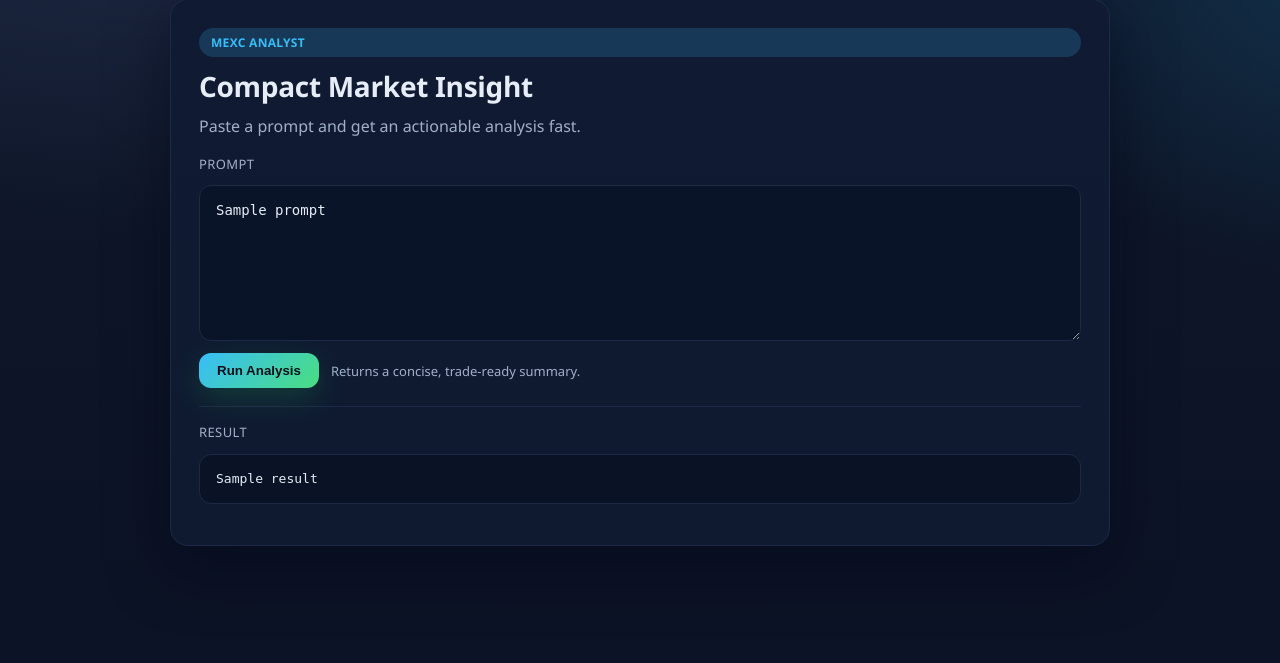
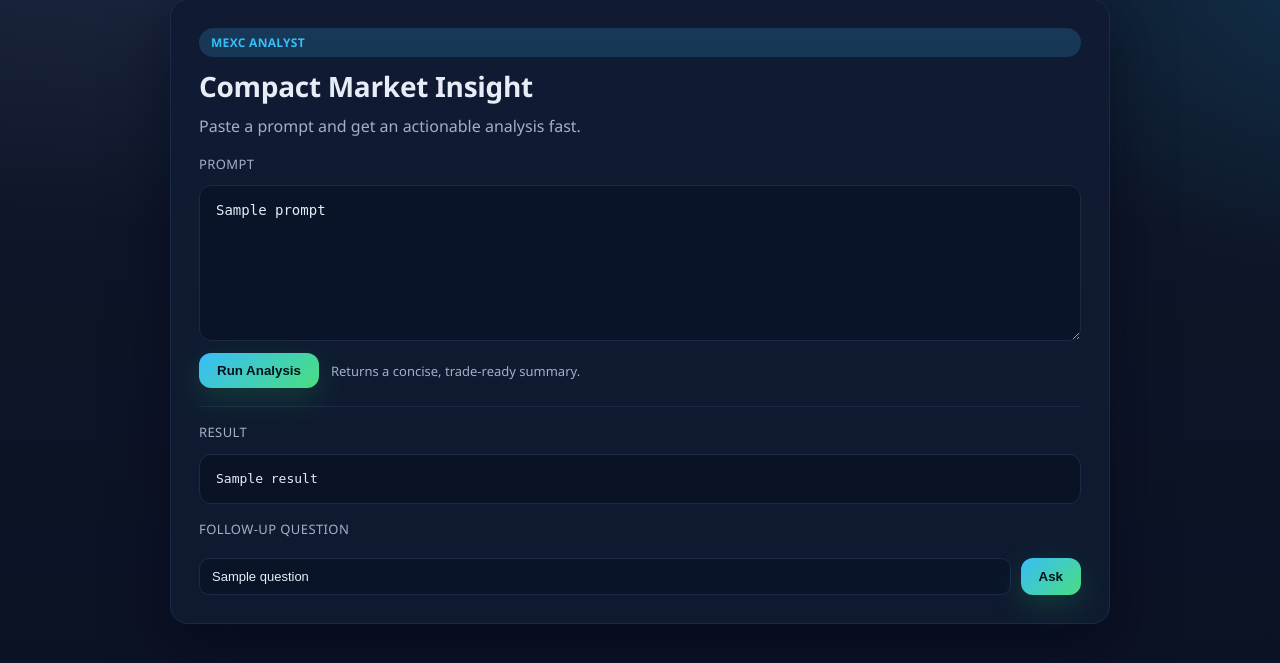
Before and after one commit to BadmWe/weex, a Flask app: template templates/index.html in a window 1280 px wide. Shown: the part 49-712 px from the top of the page. Run offline with Flask 3, Linux system fonts and the light colour scheme; the template is opened without the code that fills it: most values are stand-ins (such as "Sample title", 1, 10 or a date in 2020).

Commit message:
implemented follow up feature

```diff
--- a/app.py
+++ b/app.py
@@ -37,5 +37,22 @@ def landing_submit():
     return render_template("index.html", prompt=prompt, result=result)
 
 
+@app.post("/follow-up")
+def follow_up():
+    prompt = (request.form.get("prompt") or "").strip() or DEFAULT_PROMPT
+    prior_result = (request.form.get("result") or "").strip()
+    question = (request.form.get("question") or "").strip()
+    if not question:
+        return render_template("index.html", prompt=prompt, result=prior_result)
+    combined = (
+        "You previously analyzed the following prompt and produced the result below.\n\n"
+        f"PROMPT:\n{prompt}\n\nRESULT:\n{prior_result}\n\n"
+        f"FOLLOW-UP QUESTION:\n{question}\n\n"
+        "Answer the follow-up question concisely and only reference the analysis as needed."
+    )
+    followup_result = run_analysis(combined)
+    return render_template("index.html", prompt=prompt, result=followup_result, question=question)
+
+
 if __name__ == "__main__":
     app.run(host="0.0.0.0", port=5000, debug=False)
--- a/static/style.css
+++ b/static/style.css
@@ -154,6 +154,34 @@ button:hover {
   overflow: auto;
 }
 
+.followup {
+  margin-top: 16px;
+  display: grid;
+  gap: 10px;
+}
+
+.followup-form {
+  display: flex;
+  flex-wrap: wrap;
+  gap: 10px;
+}
+
+.followup-form input[type="text"] {
+  flex: 1 1 260px;
+  min-width: 220px;
+  border-radius: 10px;
+  border: 1px solid var(--border);
+  background: #0a1429;
+  color: var(--ink);
+  padding: 10px 12px;
+  font-size: 13px;
+}
+
+.followup-form input[type="text"]:focus {
+  outline: 2px solid rgba(56, 189, 248, 0.4);
+  border-color: rgba(56, 189, 248, 0.7);
+}
+
 @media (max-width: 720px) {
   .wrap {
     padding: 28px 16px 40px;
--- a/templates/index.html
+++ b/templates/index.html
@@ -34,6 +34,21 @@
           <div class="result-title">Result</div>
           <pre class="result-body">{{ result }}</pre>
         </section>
+
+        <section class="followup">
+          <div class="result-title">Follow-up Question</div>
+          <form class="followup-form" method="post" action="/follow-up">
+            <input type="hidden" name="prompt" value="{{ prompt }}" />
+            <input type="hidden" name="result" value="{{ result }}" />
+            <input
+              type="text"
+              name="question"
+              placeholder="Ask a follow-up (e.g., tighten risk parameters)"
+              value="{{ question or '' }}"
+            />
+            <button type="submit">Ask</button>
+          </form>
+        </section>
         {% endif %}
       </section>
     </main>
```
